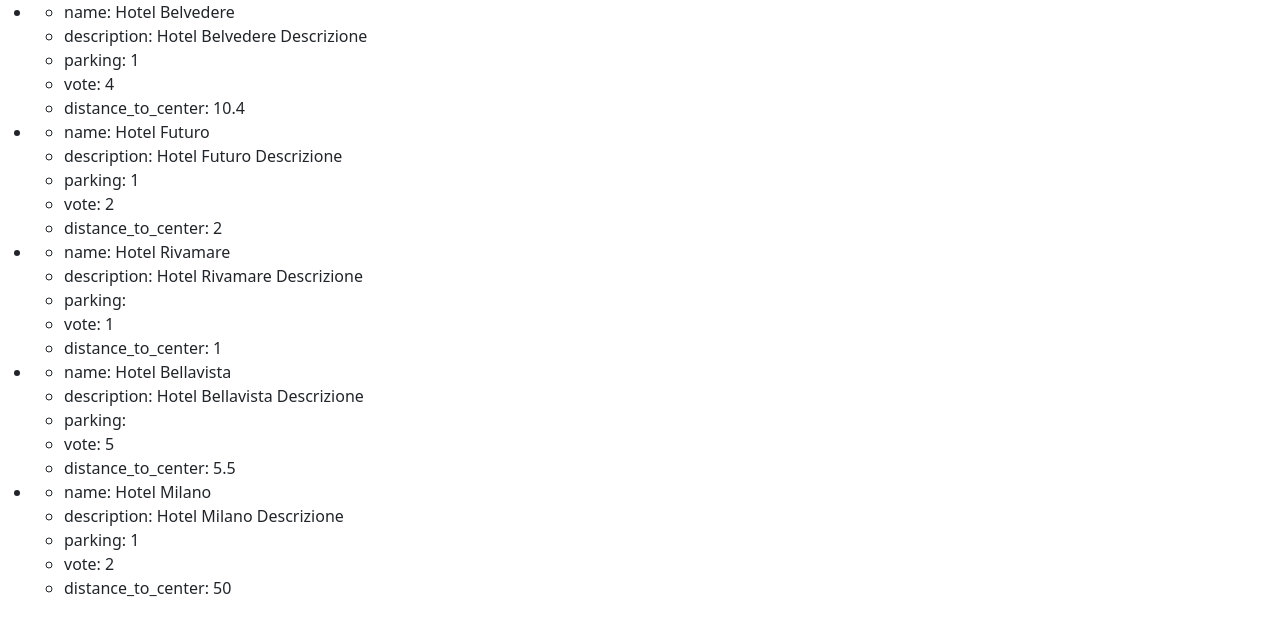
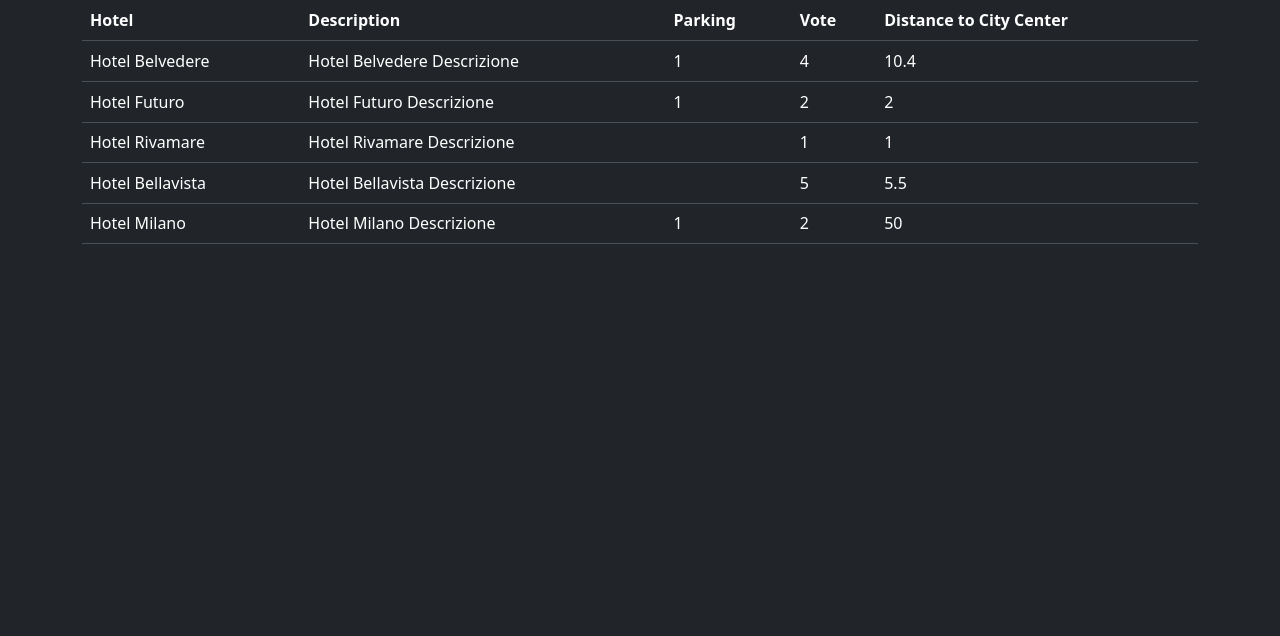
Before and after one commit to MLaz95/php-hotel, a PHP site: page / in a window 1280 px wide. Shown: the top 636 px of the page. Run offline with PHP 8.4, Linux system fonts and the light colour scheme.

Commit message:
organizzati dati in tabella

```diff
--- a/index.php
+++ b/index.php
@@ -51,34 +51,38 @@
     <!-- bootstrap -->
     <link href="https://cdn.jsdelivr.net/npm/bootstrap@5.3.3/dist/css/bootstrap.min.css" rel="stylesheet" integrity="sha384-QWTKZyjpPEjISv5WaRU9OFeRpok6YctnYmDr5pNlyT2bRjXh0JMhjY6hW+ALEwIH" crossorigin="anonymous">
 </head>
-<body>
+<body data-bs-theme="dark">
 
-    <ul>
+    <div class="container">
+        <table class="table">
+            <thead>
+                <tr>
+                    <th scope="col">Hotel</th>
+                    <th scope="col">Description</th>
+                    <th scope="col">Parking</th>
+                    <th scope="col">Vote</th>
+                    <th scope="col">Distance to City Center</th>
+                </tr>
+            </thead>
+            <tbody>
                 <?php
                 foreach($hotels as $currentHotel){
                     echo "
-                <li>
-                    <ul>";
-                        foreach($currentHotel as $key => $value){
-                            echo "<li>$key: $value";
+                        <tr>";
+
+                            foreach($currentHotel as $currentHotelProperty){
+                                echo "<td>$currentHotelProperty</td>";
                             }
+
                         echo "
-                    </ul>
-                </li>";
-                // <li>
-                //     <ul>";
-                //     foreach($currentHotel as $key => $value){
-                //         echo"
-                //         <li>
-                //             $key: $value
-                //         <li>";
-                //     }
-                //     echo "
-                //     <ul>
-                // <li>";
+                        <tr>
+                    ";
+
                 }
                 ?>
-    </ul>
+        </table>
+
+    </div>
 
 
     <!-- bootstrap -->
```
Lines whose indentation alone changed are shown as unchanged.
